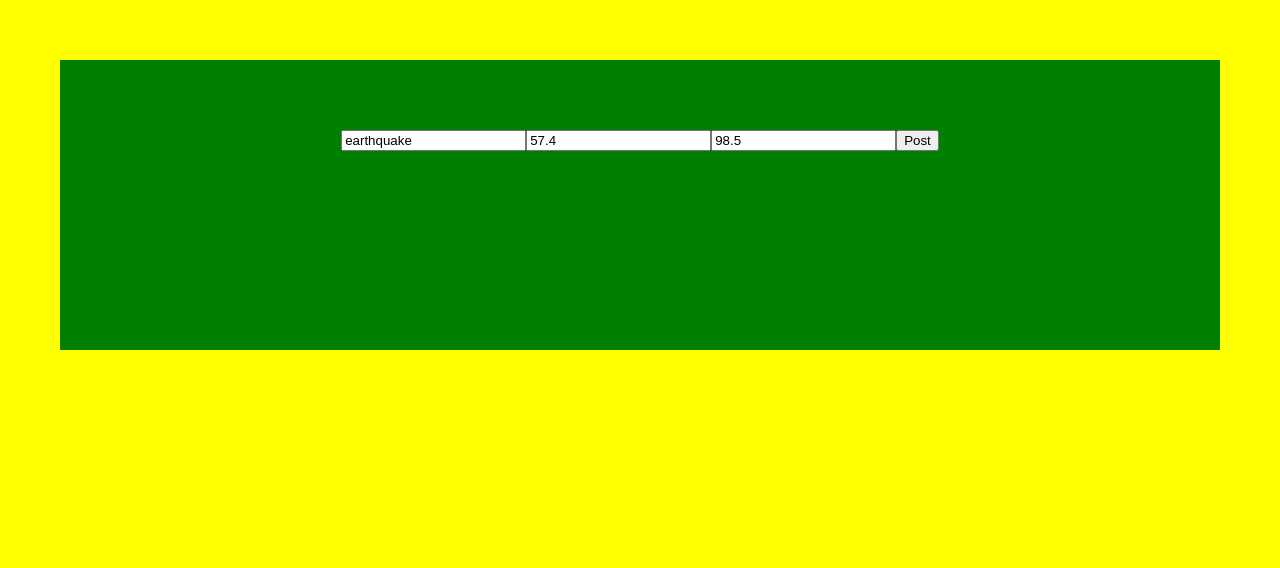
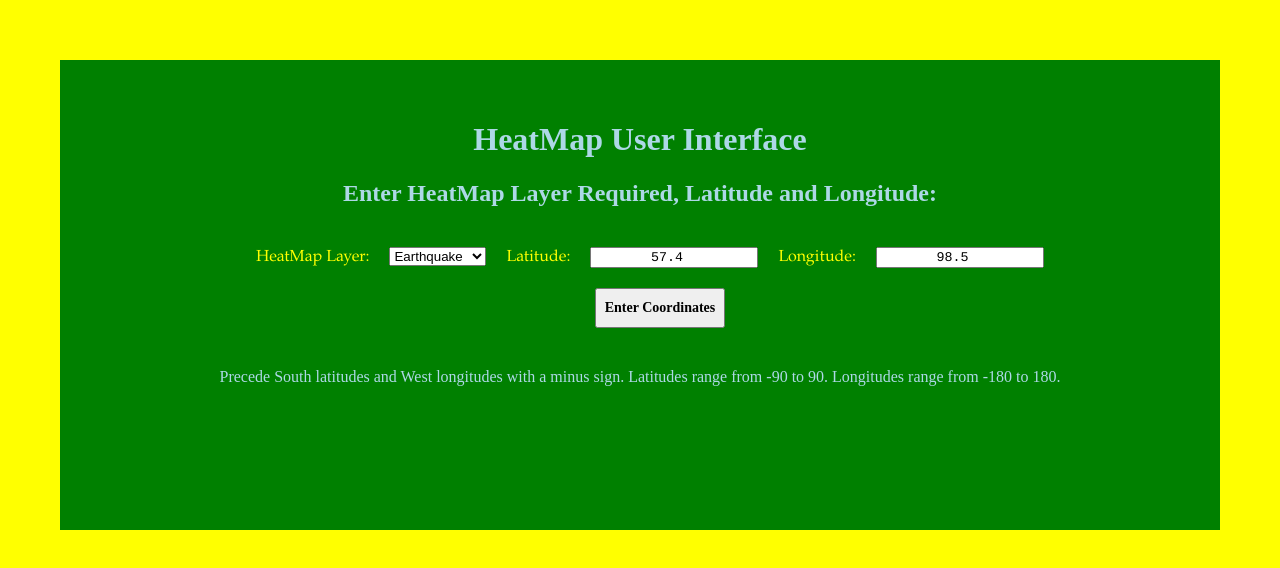
Before and after one commit to Alexhub88/cc_w16_project_heatmaps, a React (Create React App) app in the folder heatmaps/: page / in a window 1280 px wide. Shown: the top 568 px of the page. Built offline with nearby package versions, Linux system fonts and the light colour scheme.

Commit message:
Commit 8: improved CSS styling on the input form.

```diff
--- a/heatmaps/src/components/SettingsForm.js
+++ b/heatmaps/src/components/SettingsForm.js
@@ -46,27 +46,48 @@ class SettingsForm extends React.Component {
 
   render() {
      return (
-       <form className="settingsForm" onSubmit={this.handleSubmit}>
+       <div>
+         <h1>HeatMap User Interface</h1>
+         <h2>Enter HeatMap Layer Required, Latitude and Longitude:</h2>
+       <form id="settingsForm" onSubmit={this.handleSubmit}>
+         <label id="heatMapLayer">HeatMap Layer:</label>
+          <select
+               id="heatMapLayer"
+               name="heatMapLayer"
+               type="text"
+               placeholder="HeatMap Layer Required">
+               <option value="earthquake">Earthquake</option>
+               <option value="temperature">Temperature</option>
+               <option value="transport">Transport</option>
+               <option value="transit">Transit</option>
+               <option value="Cycle">Cycle</option>
+           </select>
+       <label id="lat-coord">Latitude:</label>
          <input
-           type="text"
-           placeholder="HeatMap Layer Required"
-           value={this.state.layer}
-           onChange={this.enterLayer}
-         />
-         <input
+           id="lat-coord"
            type="number"
            placeholder="Latitude"
            value={this.state.latitude}
            onChange={this.enterLatitude}
          />
+       <label id="lng-coord">Longitude:</label>
          <input
+           id="lng-coord"
            type="number"
            placeholder="Longitude"
            value={this.state.longitude}
            onChange={this.enterLongitude}
          />
-         <input type="submit" value="Post" />
+        <div>
+          <label id="input-button"></label>
+          <input type="submit" id ="input-button" value="Enter Coordinates" />
+        </div>
+
+        <p id ="ranges"> Precede South latitudes and West longitudes with a minus sign.
+            Latitudes range from -90 to 90.
+            Longitudes range from -180 to 180.</p>
        </form>
+       </div>
      )
    }
 }
--- a/heatmaps/src/containers/HeatMapContainer.js
+++ b/heatmaps/src/containers/HeatMapContainer.js
@@ -11,10 +11,10 @@ class HeatMapContainer extends React.Component {
       latitude: 0.0,
       longitude: 0.0}
     };
-     this.handleHeatMapSelected = this.handleHeatMapSelected.bind(this)
+    this.handleHeatMapSelected = this.handleHeatMapSelected.bind(this)
   }
 
-  handleHeatMapSelected(spec) {
+  handleHeatMapSelected() {
 
     this.setState({data: spec}, () => {
       const mapContainer = new MapContainer();
@@ -27,7 +27,7 @@ class HeatMapContainer extends React.Component {
 
   render() {
     return (
-      <div className="form">
+      <div className="settings">
         <SettingsForm
           onSettingsSubmit={this.handleHeatMapSelected}
         />
--- a/heatmaps/src/containers/MapContainer.js
+++ b/heatmaps/src/containers/MapContainer.js
@@ -1,4 +1,5 @@
 import React from 'react'
+import SettingsForm from '../components/SettingsForm.js'
 // import cities from 'cities.json';
 
 class MapContainer extends React.Component {
@@ -10,6 +11,11 @@ class MapContainer extends React.Component {
 
   }
 
+  handleButtonClick() {
+    const newSettingsForm = new SettingsForm();
+    newSettingsForm.render();
+  }
+
   createContainer() {
     const bodyElement = document.querySelector('body');
     bodyElement.innerHTML = '';
@@ -17,20 +23,19 @@ class MapContainer extends React.Component {
     map.id = 'map'
     bodyElement.appendChild(map);
     const button = document.createElement('button');
-    button.id = 'button';
-    button.textContent = 'Return to Entry Screen';
+    button.id = 'return-button'
+    button.textContent = 'Return to Entry Screen'
     bodyElement.appendChild(button);
+    button.addEventListener('click', this.handleButtonClick);
   }
 
   mapSetUp(latitude,longitude){
 
-    var GoogleMapsLoader = require('google-maps'); // only for common js environments
-    GoogleMapsLoader.KEY = 'AIzaSyAyesbQMyKVVbBgKVi2g6VX7mop2z96jBo'
+    var GoogleMapsLoader = require('google-maps');
+    GoogleMapsLoader.KEY = 'AIzaSyAyesbQMyKVVbBgKVi2g6VX7mop2z96jBo';
     GoogleMapsLoader.load(function(google) {
-
        const map = new google.maps.Map(document.getElementById('map'), {
           zoom: 4,
-          center: {lat: -78, lng: 22},
           mapTypeControl: true,
           mapTypeControlOptions: {
             style: google.maps.MapTypeControlStyle.DROPDOWN_MENU,
@@ -40,13 +45,12 @@ class MapContainer extends React.Component {
         map.setCenter({lat: parseFloat(latitude), lng: parseFloat(longitude)});
     });
   }
+
     render () {
       return (
-        <div id="map" ></div>
-        // <div>
-        //   <Map
-        //     google={this.state.data}/>
-        // </div>
+        <div className = "map-tile">
+          <div id="map" ></div>
+        </div>
     )}
 
 }
--- a/heatmaps/src/styles.css
+++ b/heatmaps/src/styles.css
@@ -1,7 +1,6 @@
 body {
-  margin: 40px;
-  margin: 0;
-  padding: 0;
+  margin: 20px;
+  padding: 10px;
   font-family: sans-serif;
   background-color: yellow;
 }
@@ -9,15 +8,56 @@ body {
 .App {
   text-align: center;
   background-color: green;
-  margin: 60px;
-  height: 150px;
-  padding: 70px;
+  margin: 30px;
+  height: 390px;
+  padding: 40px;
   width: auto;
   align-items: stretch;
   font-family: sans-serif;
 }
 
+input {
+  font-family: 'Courier';
+  text-align: center;
+}
 
+label {
+  font-family: 'Garamond';
+  margin-left: 20px;
+  margin-right: 20px;
+  color: yellow;
+}
+
+#settingsForm {
+  padding: 20px;
+}
+
+#input-button {
+  width: 130px;
+  height: 40px;
+  margin-top:20px;
+  font-family: 'Times New Roman';
+  font-weight: bold;
+  font-size: 14px;
+}
+
+h1 {
+  text-align: center;
+  font-family: 'Times New Roman';
+  color: lightblue;
+}
+
+h2 {
+  text-align: center;
+  font-family: 'Times New Roman';
+  color: lightblue;
+}
+#ranges {
+  margin-top:40px;
+  text-align: center;
+  font-family: 'Times New Roman';
+  color: lightblue;
+}
 
 #map {
   margin: auto;
@@ -30,7 +70,7 @@ body {
   transform: translateY(20%);
 }
 
-#button {
+#return-button {
   height: 50px;
   width: 100px;
   border: 3px solid blue;
```
